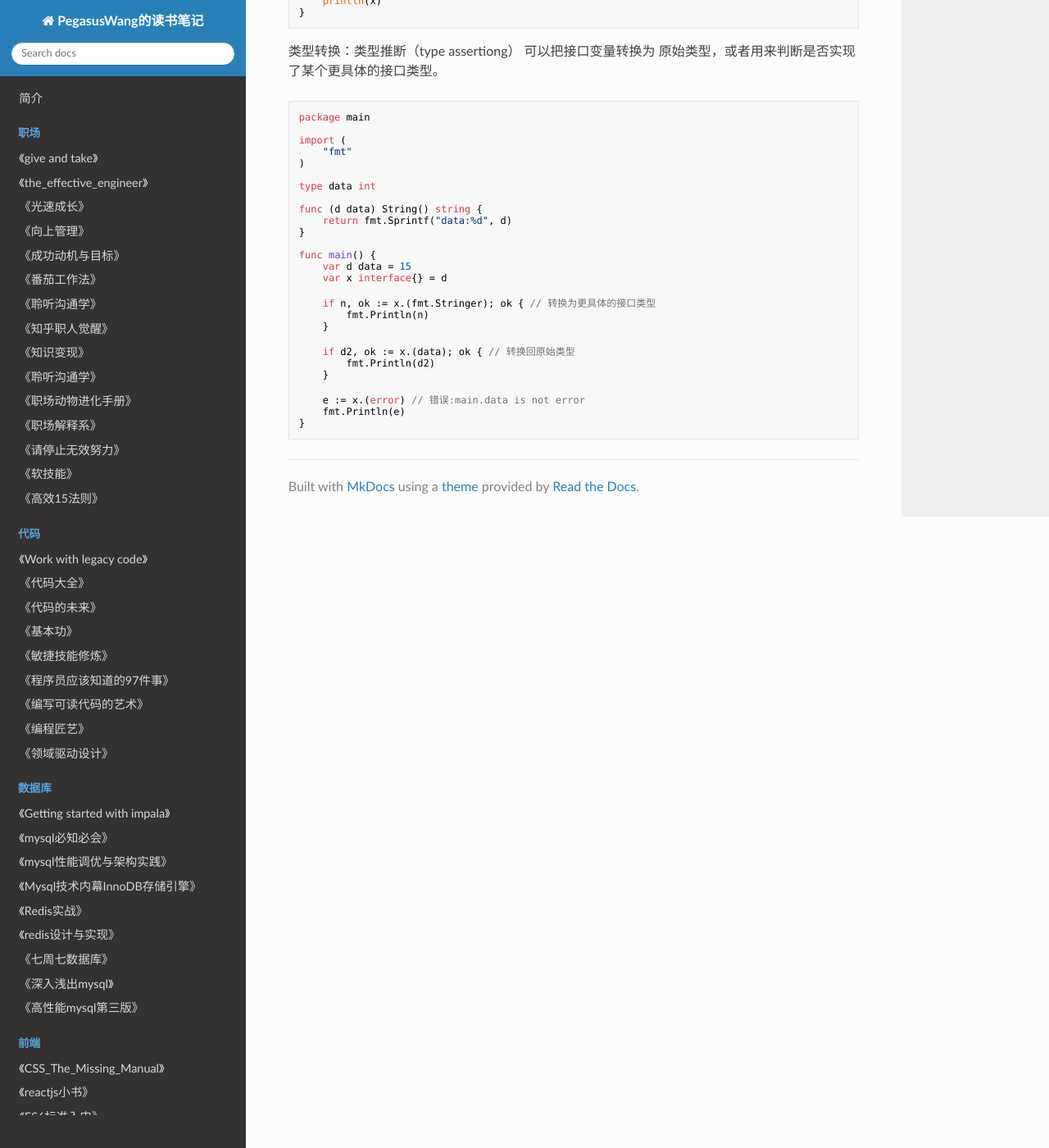
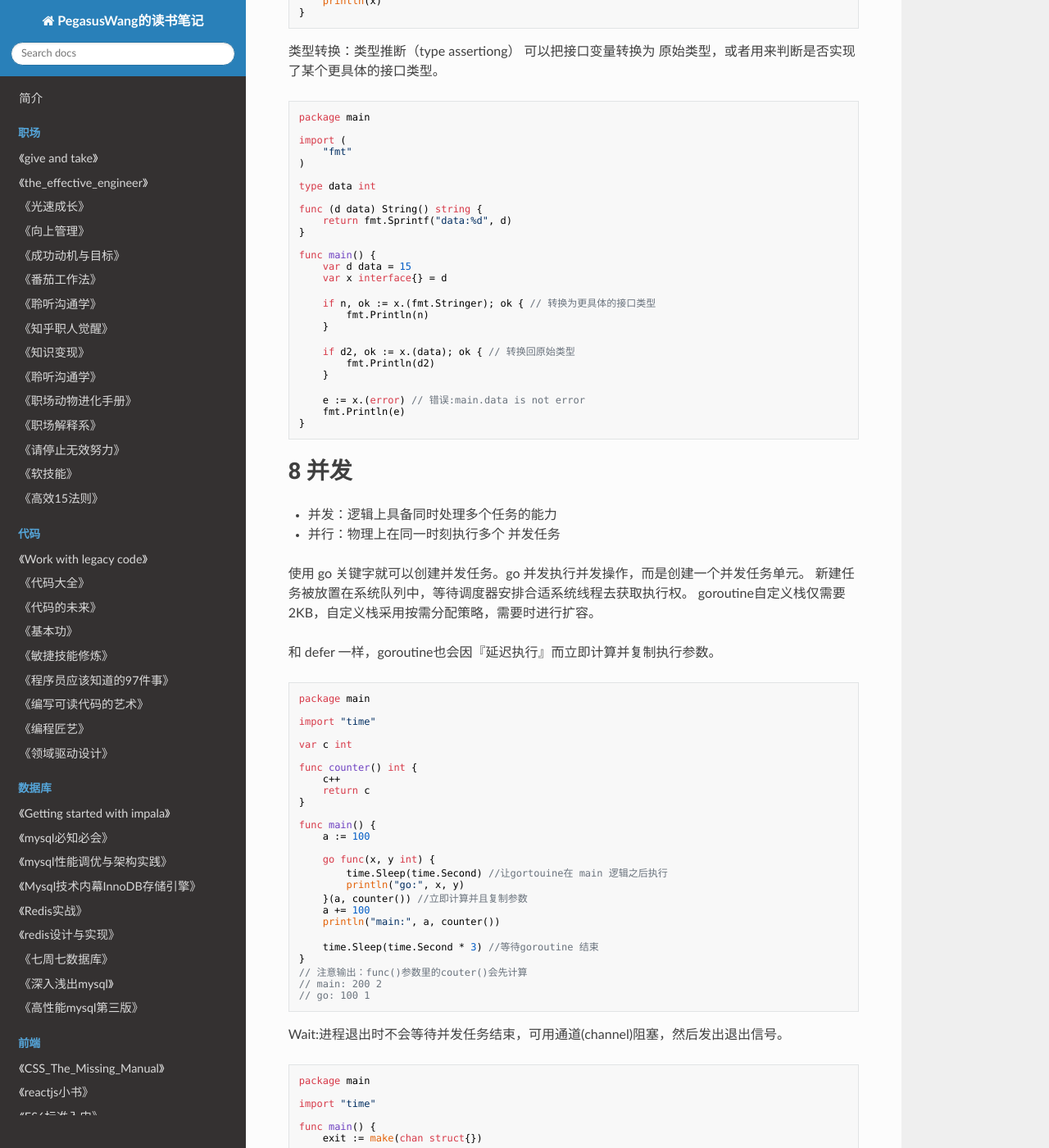
Before and after one commit to PegasusWang/booknotes, an MkDocs documentation site: the page built from docs/golang/go语言学习笔记.md, in a window 1280 px wide and 1400 px high, scrolled down 7545 px. Shown: the whole window at 82% size. Built offline with MkDocs 1.6.1, drawn with Linux system fonts in a browser that asks for light colours; nearby versions of some CDN libraries; old or Windows-style settings are respelled for this version of MkDocs; some of the changed text lies outside the part shown.

Commit message:
go goroutine

```diff
--- a/docs/golang/go语言学习笔记.md
+++ b/docs/golang/go语言学习笔记.md
@@ -476,3 +476,91 @@ Go接口实现机制很简洁，只要目标类型方法集内包含接口声明
 	    e := x.(error) // 错误:main.data is not error
 	    fmt.Println(e)
     }
+
+
+# 8 并发
+
+- 并发：逻辑上具备同时处理多个任务的能力
+- 并行：物理上在同一时刻执行多个 并发任务
+
+使用 go 关键字就可以创建并发任务。go 并发执行并发操作，而是创建一个并发任务单元。
+新建任务被放置在系统队列中，等待调度器安排合适系统线程去获取执行权。
+goroutine自定义栈仅需要2KB，自定义栈采用按需分配策略，需要时进行扩容。
+
+和 defer 一样，goroutine也会因『延迟执行』而立即计算并复制执行参数。
+
+    package main
+
+    import "time"
+
+    var c int
+
+    func counter() int {
+	    c++
+	    return c
+    }
+
+    func main() {
+	    a := 100
+
+	    go func(x, y int) {
+		    time.Sleep(time.Second) //让gortouine在 main 逻辑之后执行
+		    println("go:", x, y)
+	    }(a, counter()) //立即计算并且复制参数
+	    a += 100
+	    println("main:", a, counter())
+
+	    time.Sleep(time.Second * 3) //等待goroutine 结束
+    }
+    // 注意输出：func()参数里的couter()会先计算
+    // main: 200 2
+    // go: 100 1
+
+
+Wait:进程退出时不会等待并发任务结束，可用通道(channel)阻塞，然后发出退出信号。
+
+    package main
+
+    import "time"
+
+    func main() {
+	    exit := make(chan struct{})
+
+	    go func() {
+		    time.Sleep(time.Second)
+		    println("goroutine done.")
+		    close(exit) //关闭通道，发出信号
+	    }()
+
+	    println("main...")
+	    <-exit //如果通道关闭，立即解除阻塞
+	    println("main exit")
+    }
+
+如果等待多个任务结束，推荐使用 sync.WaitGroup。通过设定计数器让每个goroutine 在退出之前递减，直到归零解除阻塞。
+
+    package main
+
+    import (
+	    "sync"
+	    "time"
+    )
+
+    func main() {
+	    var wg sync.WaitGroup
+
+	    for i := 0; i < 10; i++ {
+		    wg.Add(1)
+
+		    go func(id int) {
+			    //wg.Add(1)这里设置可能会来不及执行
+			    defer wg.Done()
+			    time.Sleep(time.Second)
+			    println("goroutine", id, "done.")
+		    }(i)
+	    }
+
+	    println("main...")
+	    wg.Wait()
+	    println("main exit.")
+    }
```
